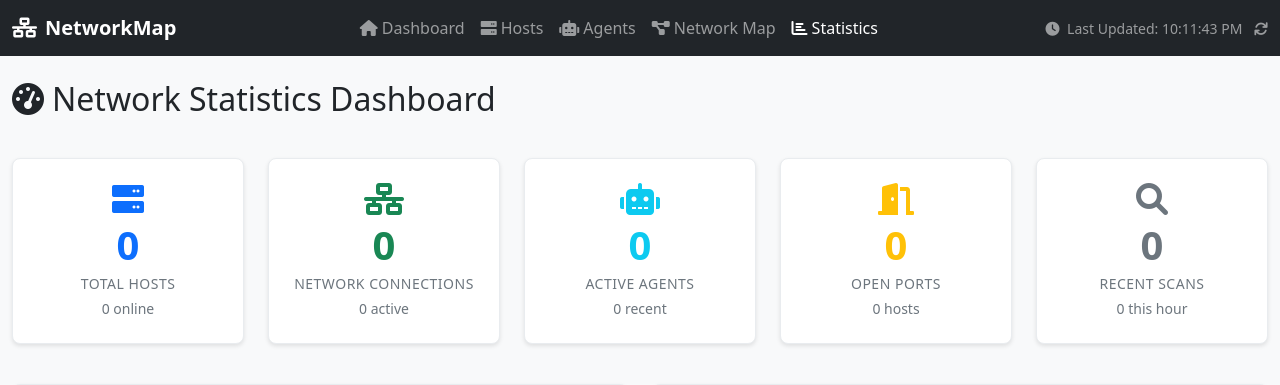
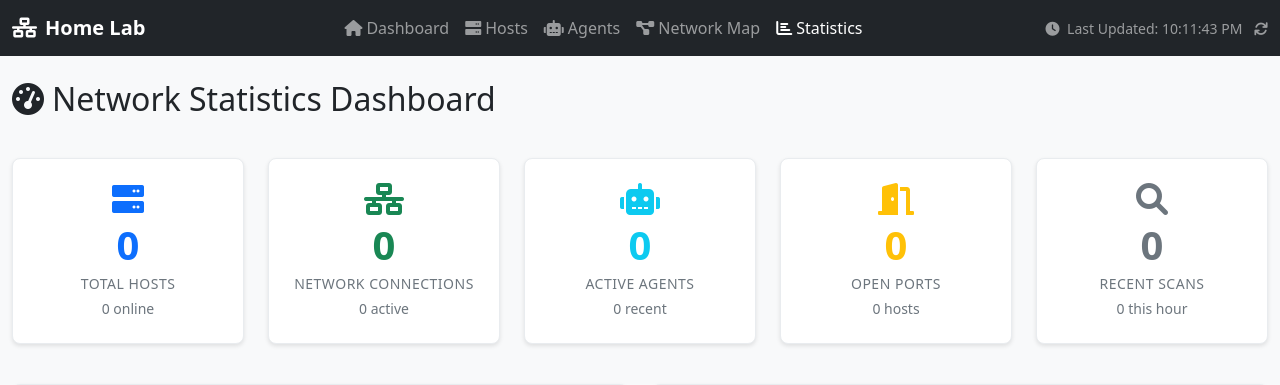
Before and after one commit to mightywomble/networkdiscovery, a Flask app: page /statistics in a window 1280 px wide. Shown: the top 385 px of the page. Run offline with Flask 3, Linux system fonts and the light colour scheme; data that the repository does not hold is empty.

Commit message:
Feature Update: Changing theme - Service Name

```diff
--- a/templates/agents.html
+++ b/templates/agents.html
@@ -1,6 +1,6 @@
 {% extends "base.html" %}
 
-{% block title %}Agent Management - Network Map{% endblock %}
+{% block title %}Agent Management - Home Lab{% endblock %}
 
 {% block content %}
 <div class="row mb-4">
--- a/templates/base_patternfly.html
+++ b/templates/base_patternfly.html
@@ -3,7 +3,7 @@
 <head>
     <meta charset="UTF-8">
     <meta name="viewport" content="width=device-width, initial-scale=1.0">
-    <title>{% block title %}NetworkMap{% endblock %}</title>
+    <title>{% block title %}Home Lab{% endblock %}</title>
 
     <!-- PatternFly CSS -->
     <link rel="stylesheet" href="https://unpkg.com/@patternfly/patternfly@4.224.5/patternfly.min.css">
@@ -19,7 +19,7 @@
     <script src="https://unpkg.com/vis-network/standalone/umd/vis-network.min.js"></script>
 
     <style>
-        /* Custom styles for NetworkMap with PatternFly */
+        /* Custom styles for Home Lab with PatternFly */
         :root {
             --nm-sidebar-width: 250px;
             --nm-primary: #06c;
@@ -311,7 +311,7 @@
             <div class="nm-sidebar-header">
                 <a href="{{ url_for('index') }}" class="nm-sidebar-brand">
                     <i class="fas fa-network-wired"></i>
-                    NetworkMap
+                    Home Lab
                 </a>
             </div>
 
--- a/templates/hosts.html
+++ b/templates/hosts.html
@@ -1,6 +1,6 @@
 {% extends "base_patternfly.html" %}
 
-{% block title %}Host Management - NetworkMap{% endblock %}
+{% block title %}Host Management - Home Lab{% endblock %}
 
 {% block breadcrumb %}
 <li class="pf-c-breadcrumb__item">
@@ -484,7 +484,7 @@
                     </div>
                     <div class="pf-c-alert__title">Import hosts from a backup file</div>
                     <div class="pf-c-alert__description">
-                        Upload a JSON file previously exported from NetworkMap to restore your host configurations.
+                        Upload a JSON file previously exported from Home Lab to restore your host configurations.
                     </div>
                 </div>
 
--- a/templates/index.html
+++ b/templates/index.html
@@ -1,6 +1,6 @@
 {% extends "base_patternfly.html" %}
 
-{% block title %}Dashboard - NetworkMap{% endblock %}
+{% block title %}Dashboard - Home Lab{% endblock %}
 
 {% block breadcrumb %}
 <li class="pf-c-breadcrumb__item">
--- a/templates/statistics.html
+++ b/templates/statistics.html
@@ -3,7 +3,7 @@
 <head>
     <meta charset="UTF-8">
     <meta name="viewport" content="width=device-width, initial-scale=1.0">
-    <title>Statistics Dashboard - NetworkMap</title>
+    <title>Statistics Dashboard - Home Lab</title>
     <link href="https://cdn.jsdelivr.net/npm/bootstrap@5.1.3/dist/css/bootstrap.min.css" rel="stylesheet">
     <link rel="stylesheet" href="https://cdnjs.cloudflare.com/ajax/libs/font-awesome/6.0.0/css/all.min.css">
     <script src="https://cdn.jsdelivr.net/npm/chart.js"></script>
@@ -147,7 +147,7 @@
     <nav class="navbar navbar-expand-lg navbar-dark bg-dark">
         <div class="container-fluid">
             <a class="navbar-brand" href="/">
-                <i class="fas fa-network-wired me-2"></i>NetworkMap
+                <i class="fas fa-network-wired me-2"></i>Home Lab
             </a>
             <div class="navbar-nav">
                 <a class="nav-link" href="/"><i class="fas fa-home me-1"></i>Dashboard</a>
```
